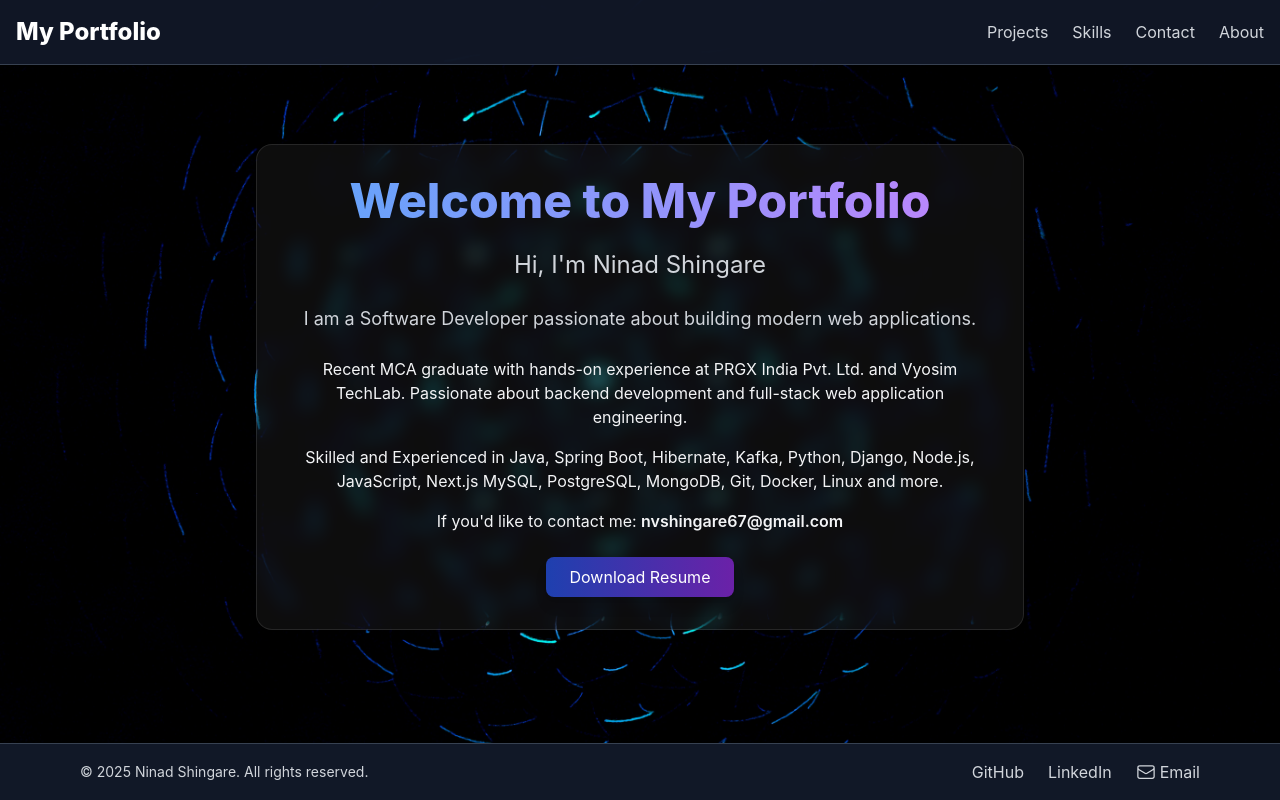
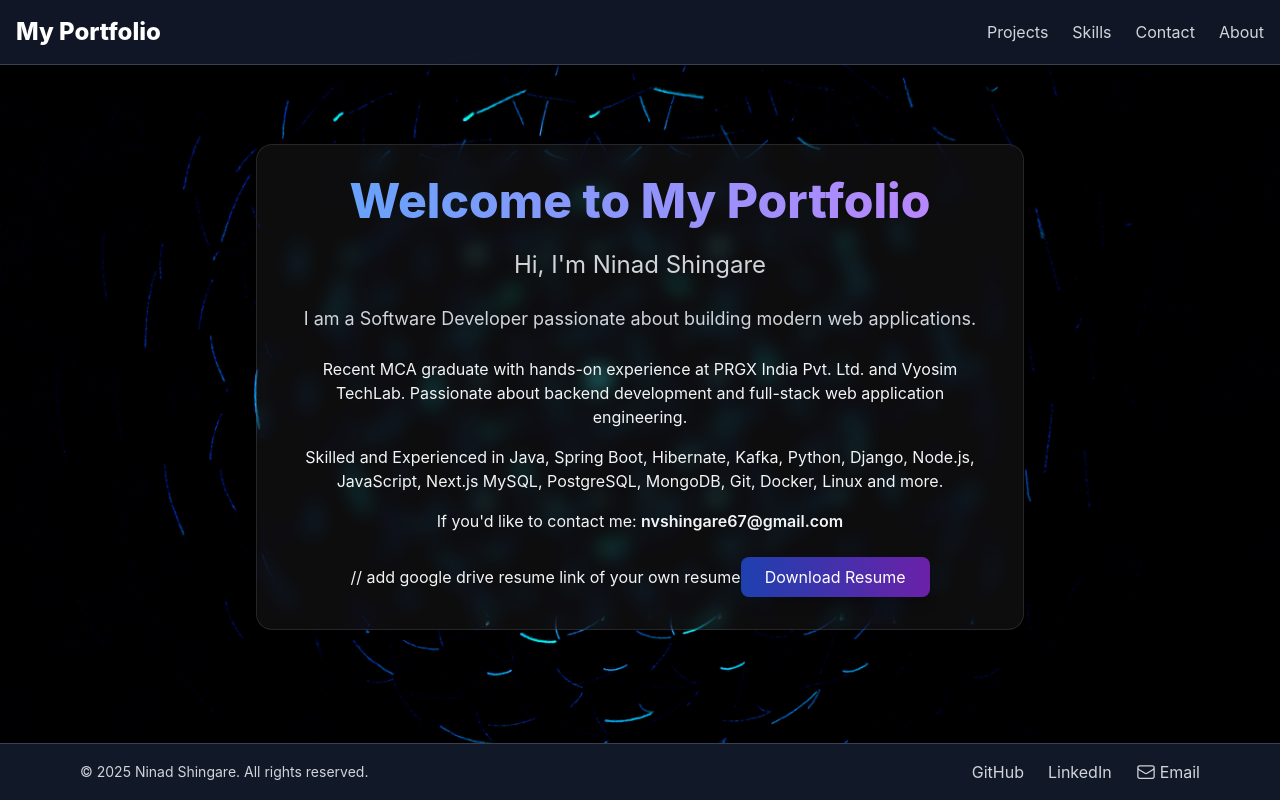
Before and after one commit to NinadShingare/My_Portfolio, a Next.js app in the folder frontend/: page / in a window 1280 px wide. Built offline with nearby package versions, Linux system fonts and the light colour scheme.

Commit message:
Update page.tsx
added comment for linking resume

```diff
--- a/frontend/src/app/page.tsx
+++ b/frontend/src/app/page.tsx
@@ -21,6 +21,7 @@ export default function HomePage() {
         <p className="mb-6">
           If you'd like to contact me: <span className="font-semibold">nvshingare67@gmail.com</span>
         </p>
+// add google drive resume link of your own resume
         <a
           href="https://drive.google.com/file/d/1s3us55MDrABGHtl2EHQPOaYv3o5o1ZKx/view?usp=sharing"
           className="inline-block bg-gradient-to-r from-blue-800 to-purple-800 text-white px-6 py-2 rounded-lg shadow-lg hover:scale-105 transition"
```
